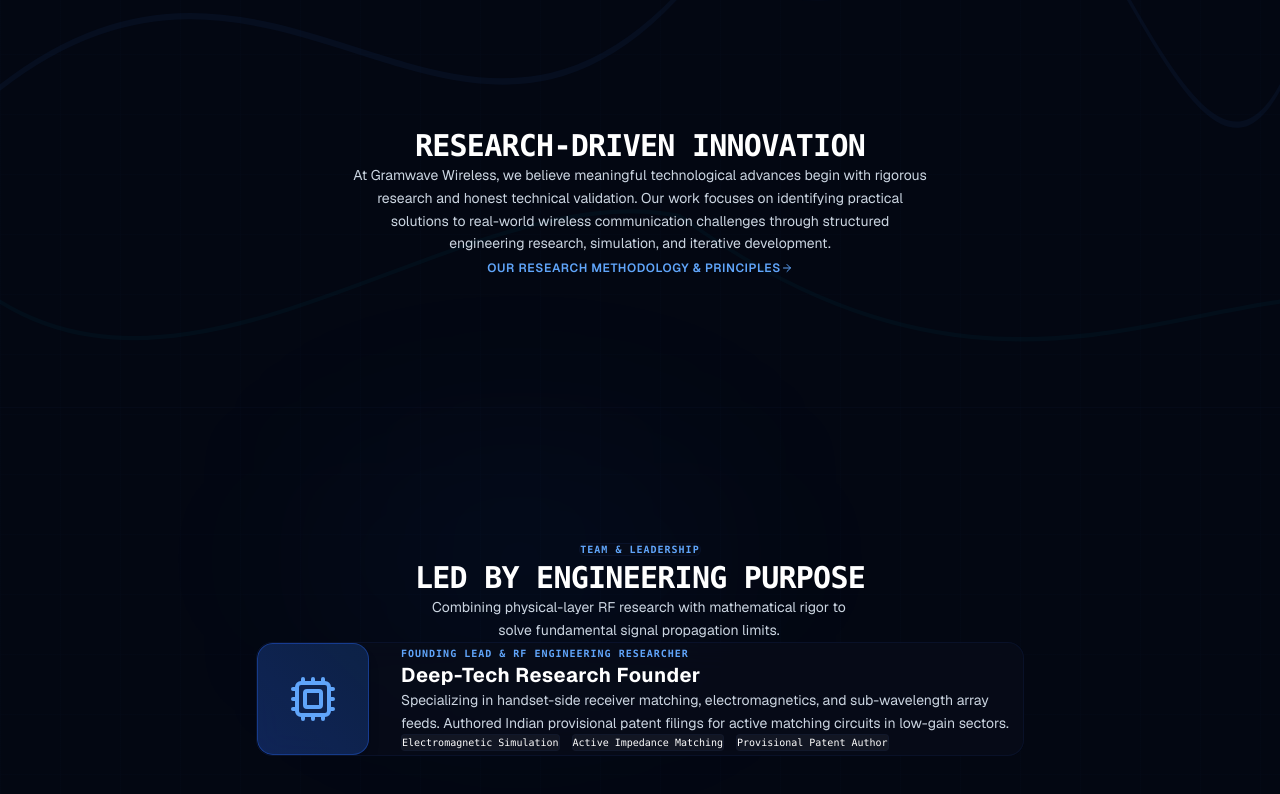
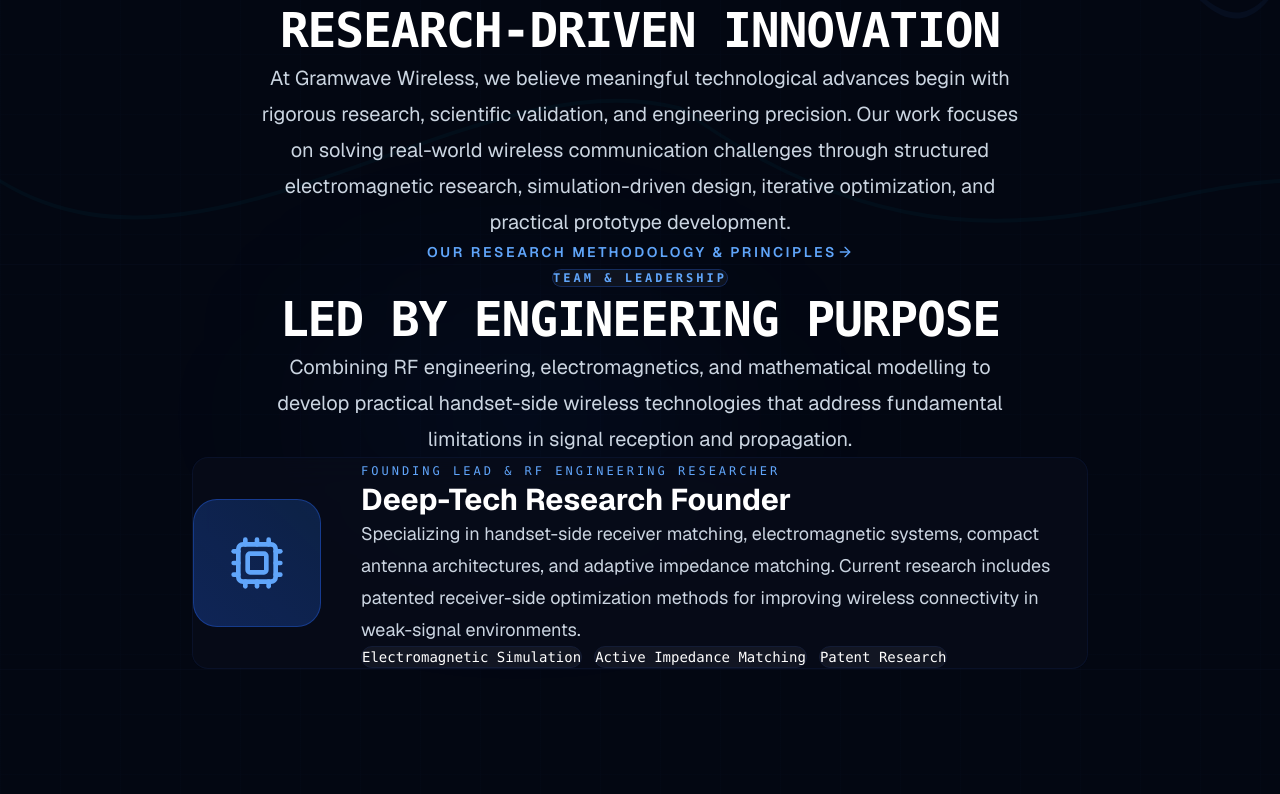
Before and after one commit to SaiGxdl/gram-wave-wireless-website, a Next.js app: page / in a window 1280 px wide. Shown: the part 1626-2420 px from the top of the page. Built offline with nearby package versions, Linux system fonts and the light colour scheme.

Commit message:
Update Research-Driven Innovation and Leadership sections with elevated typography and layout

```diff
--- a/src/app/page.tsx
+++ b/src/app/page.tsx
@@ -243,66 +243,86 @@ export default function Home() {
       </section>
 
       {/* Research-Driven Innovation */}
-      <section className="max-content-width section-spacing relative z-10 w-full border-t border-card-border/20 flex justify-center">
-        <div className="max-w-2xl mx-auto text-center space-y-6 flex flex-col items-center justify-center">
-          <h2 className="text-2xl md:text-3xl font-extrabold tracking-tight text-white uppercase font-mono text-center">
+      <section className="max-content-width py-20 md:py-24 relative z-10 w-full border-t border-card-border/20 flex justify-center">
+        <div className="max-w-4xl mx-auto text-center">
+          <h2 className="text-4xl md:text-5xl font-extrabold tracking-tight text-white uppercase font-mono leading-tight mb-8">
             Research-Driven Innovation
           </h2>
-          <p className="text-xs md:text-sm text-muted leading-relaxed text-center max-w-xl mx-auto">
-            At Gramwave Wireless, we believe meaningful technological advances begin with rigorous research and honest technical validation. Our work focuses on identifying practical solutions to real-world wireless communication challenges through structured engineering research, simulation, and iterative development.
+
+          <p className="text-lg md:text-xl leading-9 text-muted max-w-3xl mx-auto">
+            At Gramwave Wireless, we believe meaningful technological advances begin
+            with rigorous research, scientific validation, and engineering precision.
+            Our work focuses on solving real-world wireless communication challenges
+            through structured electromagnetic research, simulation-driven design,
+            iterative optimization, and practical prototype development.
           </p>
-          <div className="pt-4 text-center">
+
+          <div className="mt-10">
             <Link
               href="/research-ip"
-              className="inline-flex items-center space-x-2 text-xs text-accent-light hover:text-white font-semibold uppercase tracking-wider transition-colors focus:outline-none"
+              className="inline-flex items-center space-x-2 text-sm font-semibold uppercase tracking-[0.18em] text-accent-light hover:text-white transition-colors"
             >
               <span>Our Research Methodology & Principles</span>
-              <ArrowRight className="h-3 w-3" />
+              <ArrowRight className="h-4 w-4" />
             </Link>
           </div>
         </div>
       </section>
 
-      {/* Leadership & Research Team Section */}
-      <section className="max-content-width section-spacing relative z-10 w-full border-t border-card-border/20 flex flex-col items-center justify-center">
-        <div className="text-center space-y-3 mb-12 max-w-xl mx-auto">
-          <span className="text-[10px] font-mono tracking-widest text-accent-light uppercase font-bold px-3 py-1 glass rounded-md border border-accent/25">
+      {/* Leadership & Research Team */}
+      <section className="max-content-width py-20 md:py-24 relative z-10 w-full border-t border-card-border/20 flex flex-col items-center">
+        <div className="text-center max-w-4xl mx-auto mb-16">
+          <span className="inline-flex items-center rounded-full border border-accent/30 bg-white/5 backdrop-blur-md px-6 py-2 text-xs font-mono font-bold uppercase tracking-[0.25em] text-accent-light">
             Team & Leadership
           </span>
-          <h2 className="text-2xl md:text-3xl font-extrabold tracking-tight text-white uppercase font-mono text-center">
-            Led By Engineering Purpose
+
+          <h2 className="mt-8 text-4xl md:text-5xl font-extrabold tracking-tight text-white uppercase font-mono leading-tight">
+            Led by Engineering Purpose
           </h2>
-          <p className="text-xs md:text-sm text-muted max-w-md mx-auto leading-relaxed text-center">
-            Combining physical-layer RF research with mathematical rigor to solve fundamental signal propagation limits.
+
+          <p className="mt-6 text-lg md:text-xl leading-9 text-muted max-w-3xl mx-auto">
+            Combining RF engineering, electromagnetics, and mathematical modelling to
+            develop practical handset-side wireless technologies that address
+            fundamental limitations in signal reception and propagation.
           </p>
         </div>
 
-        <div className="w-full max-w-3xl mx-auto glass p-8 md:p-10 rounded-2xl border border-accent/20 relative overflow-hidden">
-          <div className="flex flex-col md:flex-row items-center justify-center gap-8">
-            <div className="h-24 w-24 md:h-28 md:w-28 rounded-2xl bg-gradient-to-tr from-accent/30 to-blue-500/20 border border-accent/40 flex items-center justify-center text-accent-light shrink-0 shadow-lg">
-              <Cpu className="h-12 w-12 text-accent-light" />
+        <div className="w-full max-w-4xl glass rounded-2xl border border-accent/20 p-10 md:p-12">
+          <div className="flex flex-col md:flex-row items-center gap-10">
+            <div className="h-32 w-32 rounded-3xl bg-gradient-to-tr from-accent/30 to-blue-500/20 border border-accent/40 flex items-center justify-center shrink-0">
+              <Cpu className="h-14 w-14 text-accent-light" />
             </div>
-            <div className="space-y-3 text-center md:text-left flex-1">
-              <div className="space-y-1">
-                <span className="text-[10px] font-mono tracking-widest text-accent-light uppercase font-bold block">
+
+            <div className="flex-1 space-y-5 text-center md:text-left">
+              <div>
+                <span className="text-xs font-mono uppercase tracking-[0.25em] text-accent-light">
                   Founding Lead & RF Engineering Researcher
                 </span>
-                <h3 className="text-lg md:text-xl font-bold text-white tracking-wide">
+
+                <h3 className="mt-2 text-3xl font-bold text-white">
                   Deep-Tech Research Founder
                 </h3>
               </div>
-              <p className="text-xs md:text-sm text-muted leading-relaxed">
-                Specializing in handset-side receiver matching, electromagnetics, and sub-wavelength array feeds. Authored Indian provisional patent filings for active matching circuits in low-gain sectors.
+
+              <p className="text-base md:text-lg leading-8 text-muted">
+                Specializing in handset-side receiver matching, electromagnetic
+                systems, compact antenna architectures, and adaptive impedance
+                matching. Current research includes patented receiver-side
+                optimization methods for improving wireless connectivity in
+                weak-signal environments.
               </p>
-              <div className="pt-2 flex flex-wrap justify-center md:justify-start gap-3">
-                <span className="text-[10px] font-mono bg-white/5 border border-card-border/50 px-2.5 py-1 rounded text-white">
+
+              <div className="flex flex-wrap justify-center md:justify-start gap-3 pt-2">
+                <span className="px-4 py-2 rounded-full border border-card-border bg-white/5 text-sm text-white font-mono">
                   Electromagnetic Simulation
                 </span>
-                <span className="text-[10px] font-mono bg-white/5 border border-card-border/50 px-2.5 py-1 rounded text-white">
+
+                <span className="px-4 py-2 rounded-full border border-card-border bg-white/5 text-sm text-white font-mono">
                   Active Impedance Matching
                 </span>
-                <span className="text-[10px] font-mono bg-white/5 border border-card-border/50 px-2.5 py-1 rounded text-white">
-                  Provisional Patent Author
+
+                <span className="px-4 py-2 rounded-full border border-card-border bg-white/5 text-sm text-white font-mono">
+                  Patent Research
                 </span>
               </div>
             </div>
```
